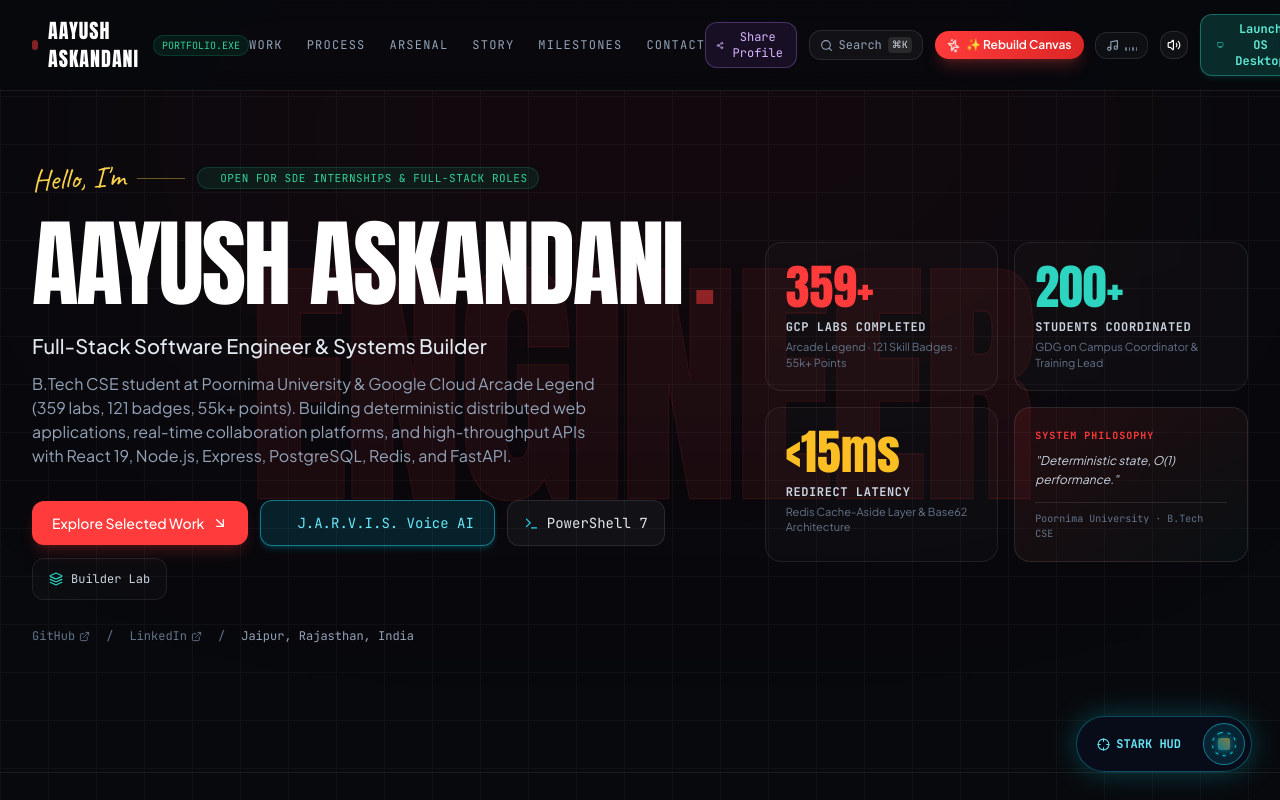
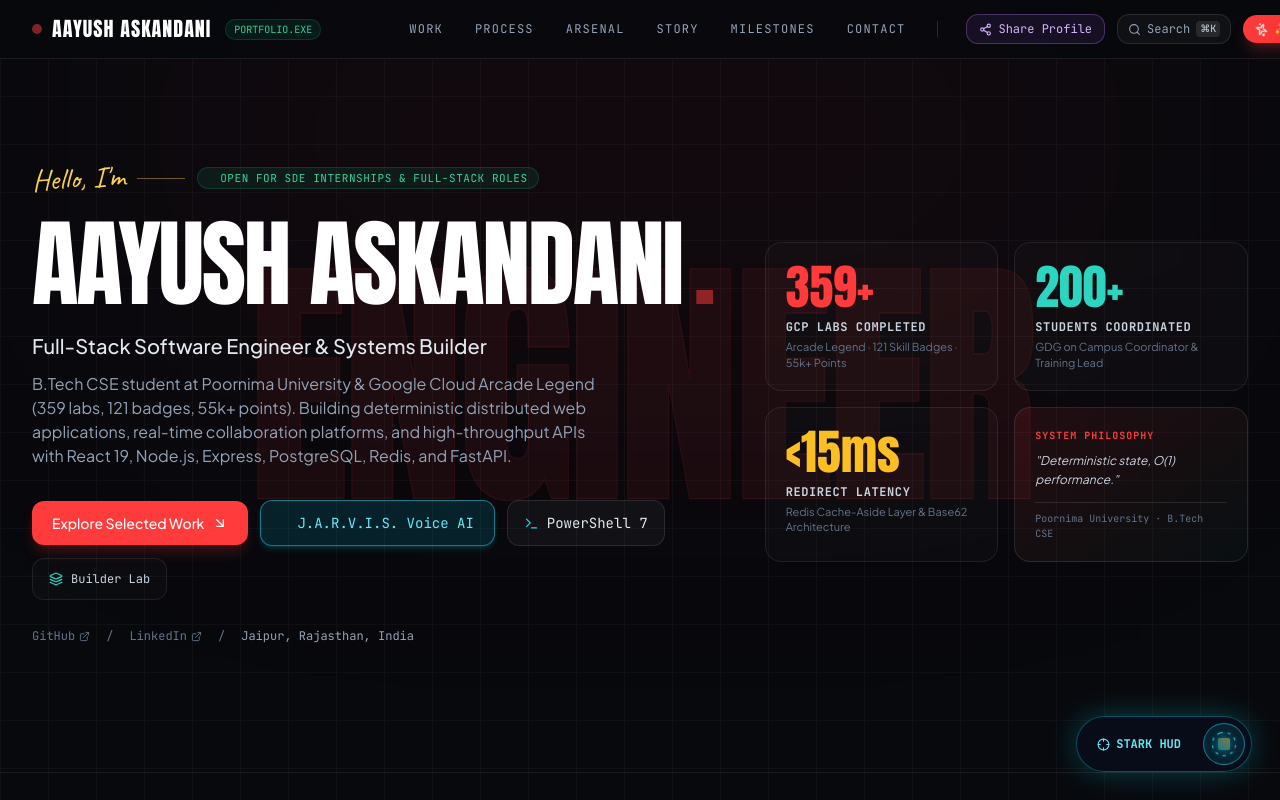
Before and after one commit to aayushaskandani/portfolio, a React (Vite) app: page / in a window 1280 px wide. Shown: the top 800 px of the page. Built offline with nearby package versions, Linux system fonts and the light colour scheme.

Commit message:
style: fix navbar spacing between .exe & work, and between contact & share profile

```diff
--- a/src/components/modern/Navbar.tsx
+++ b/src/components/modern/Navbar.tsx
@@ -64,45 +64,48 @@ export const Navbar: React.FC<NavbarProps> = ({
   return (
     <header className="fixed top-0 left-0 right-0 z-40 bg-[#08090d]/85 backdrop-blur-md border-b border-white/[0.08] px-4 sm:px-8 py-3.5 transition-all select-none font-sans">
       <div className="max-w-7xl mx-auto flex items-center justify-between">
-        {/* Logo */}
+        {/* Logo & Brand Zone */}
         <a
           href="#hero"
           onClick={() => soundFX.playClick()}
-          className="group flex items-center gap-2.5 cursor-pointer"
+          className="group flex items-center gap-2.5 cursor-pointer shrink-0 mr-8 xl:mr-14"
         >
           <span className="w-2.5 h-2.5 rounded-full bg-brand-red group-hover:scale-125 transition-transform animate-pulse" />
-          <span className="font-anton text-xl tracking-wider text-white group-hover:text-brand-red transition-colors uppercase">
+          <span className="font-anton text-xl tracking-wider text-white group-hover:text-brand-red transition-colors uppercase whitespace-nowrap">
             {portfolioConfig.personal.name}
           </span>
-          <span className="text-[10px] font-mono text-emerald-400 bg-emerald-500/10 border border-emerald-500/20 px-2 py-0.5 rounded-full hidden sm:inline-block">
+          <span className="text-[10px] font-mono text-emerald-400 bg-emerald-500/10 border border-emerald-500/20 px-2 py-0.5 rounded-full hidden sm:inline-block whitespace-nowrap ml-1">
             PORTFOLIO.EXE
           </span>
         </a>
 
-        {/* Navigation links (Desktop) */}
-        <nav className="hidden lg:flex items-center gap-6 text-xs uppercase tracking-widest font-mono text-slate-400">
+        {/* Navigation links (Desktop) with Generous Breathing Space */}
+        <nav className="hidden lg:flex items-center justify-center gap-6 xl:gap-8 text-xs uppercase tracking-widest font-mono text-slate-400 px-4 xl:px-8 flex-1">
           {navLinks.map((link) => (
             <a
               key={link.label}
               href={link.href}
               onClick={() => soundFX.playClick()}
-              className="hover:text-white transition-colors py-1 cursor-pointer"
+              className="hover:text-white transition-colors py-1 cursor-pointer whitespace-nowrap"
             >
               {link.label}
             </a>
           ))}
         </nav>
 
+        {/* Subtle Visual Divider before Actions */}
+        <div className="h-4 w-[1px] bg-white/15 hidden lg:block mr-5 xl:mr-7 shrink-0" />
+
         {/* Right Actions Bar */}
-        <div className="flex items-center gap-2 sm:gap-3">
+        <div className="flex items-center gap-2 sm:gap-3 shrink-0 ml-auto lg:ml-0">
           {/* Share Candidate Snippet Button */}
           <button
             onClick={handleShareCandidate}
-            className="hidden md:flex items-center gap-1.5 px-2.5 py-1.5 rounded-xl bg-purple-500/10 hover:bg-purple-500/20 border border-purple-400/30 text-purple-300 hover:text-white transition-all text-xs font-mono cursor-pointer"
+            className="hidden md:flex items-center gap-1.5 px-3 py-1.5 rounded-xl bg-purple-500/10 hover:bg-purple-500/20 border border-purple-400/30 text-purple-300 hover:text-white transition-all text-xs font-mono cursor-pointer"
             title="Copy Slack/WhatsApp Candidate Pitch Snippet"
           >
             <Share2 size={13} />
-            <span>Share Profile</span>
+            <span className="whitespace-nowrap">Share Profile</span>
           </button>
 
           {/* Command Palette Button */}
```
